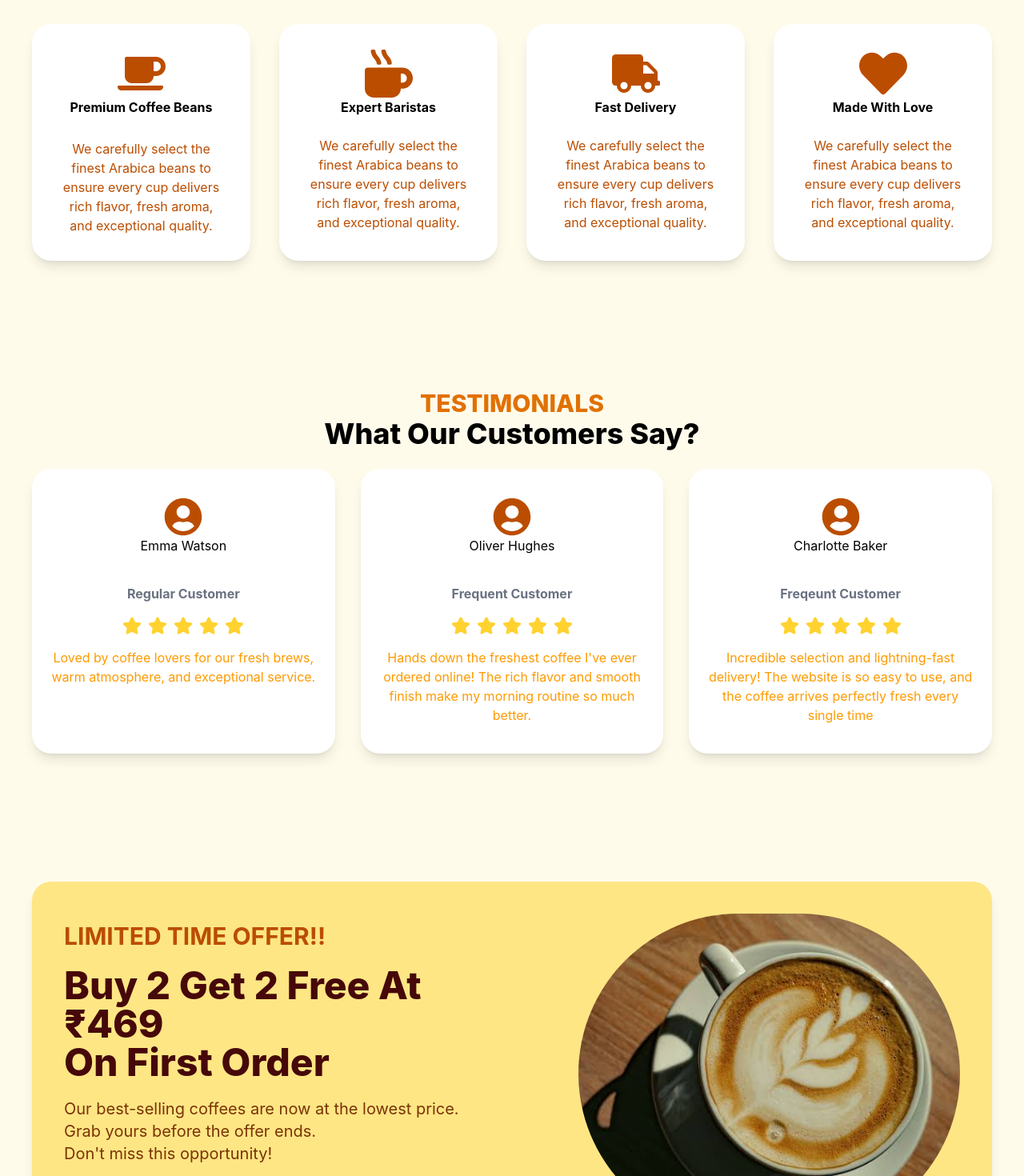
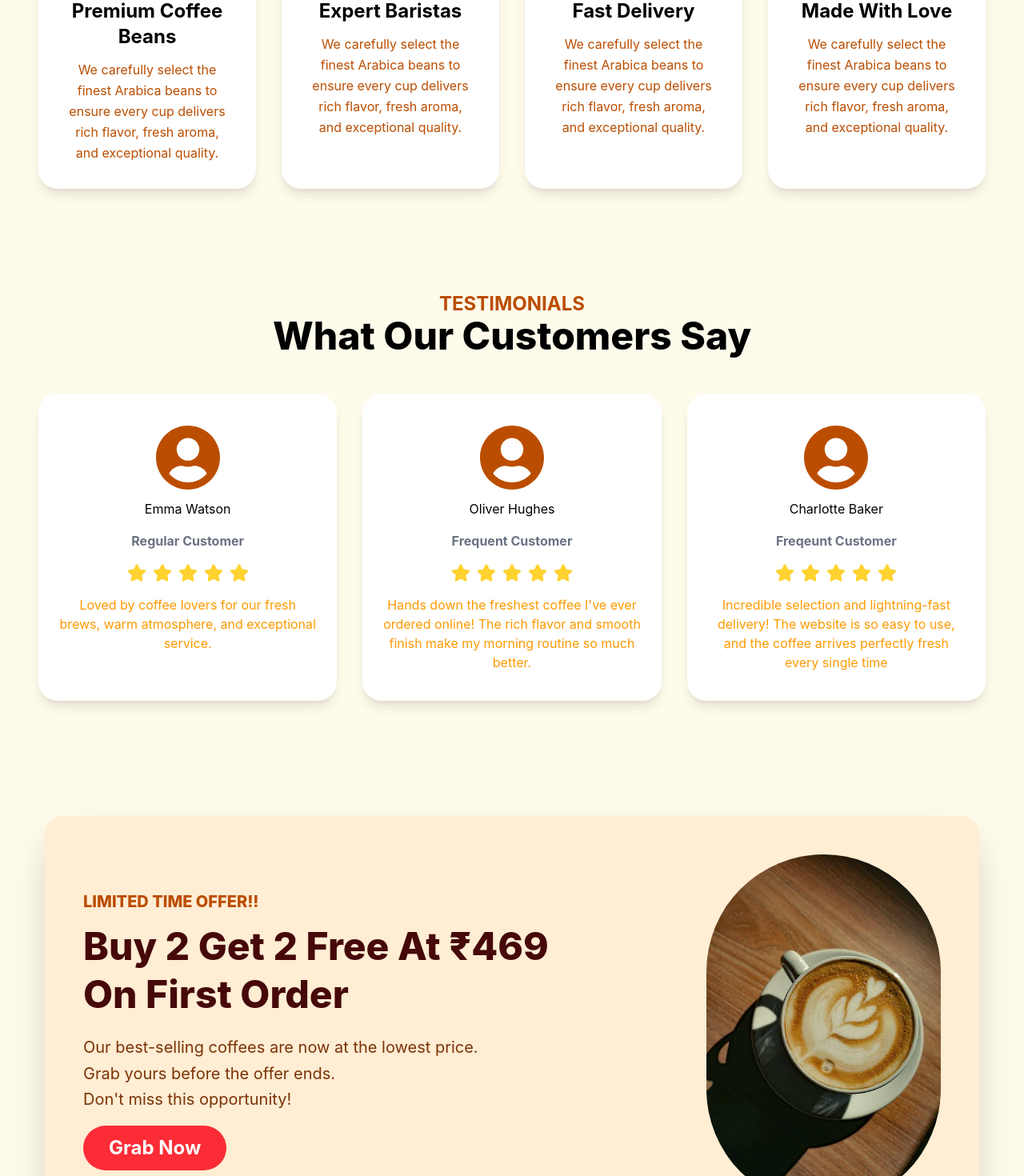
Before and after one commit to siddhant07-ops/matties-coffee, a React (Vite) app: page / in a window 1280 px wide. Shown: the part 920-2390 px from the top of the page at 80% size. Built offline with nearby package versions, Linux system fonts and the light colour scheme.

Commit message:
Final updated code

```diff
--- a/src/App.jsx
+++ b/src/App.jsx
@@ -6,6 +6,7 @@ import WhyChooseUs from "./components/WhyChooseUs";
 import Testimonials from "./components/Testimonials";
 import SpecialOffer from "./components/SpecialOffer";
 import Gallery from "./components/Gallery";
+import BestSellers from "./components/BestSellers";
 import Newsletter from "./components/Newsletter";
 import Footer from "./components/Footer";
 
@@ -35,6 +36,7 @@ function App() {
       <Testimonials />
       <SpecialOffer />
       <Gallery />
+      <BestSellers />
       <Newsletter />
       <Footer />
 
--- a/src/components/Gallery.jsx
+++ b/src/components/Gallery.jsx
@@ -19,7 +19,7 @@ function Gallery (){
             OUR GALLERY
         </h1>
         {/*Big Heading*/}
-        <h1 className="font-extrabold text-3xl text-center text-red-950">
+        <h1 className="font-extrabold text-3xl mb-6 text-center text-red-950">
             Fresh Moments Captured📸
         </h1>
 
--- a/src/components/Hero.jsx
+++ b/src/components/Hero.jsx
@@ -54,7 +54,7 @@ function Hero() {
           <img
             src={latte}
             alt="Hot Latte"
-className="w-full max-w-[550px] h-auto rounded-[40px] object-contain shadow-xl hover:shadow-amber-950 hover:scale-105 transition-all duration-500 cursor-pointer"           />
+          className="w-full max-w-[400px] h-auto rounded-[40px] object-contain shadow-xl hover:shadow-amber-950 hover:scale-100 transition-all duration-500 cursor-pointer"           />
         </div>
 
       </div>
--- a/src/components/Newsletter.jsx
+++ b/src/components/Newsletter.jsx
@@ -18,8 +18,9 @@ function Newsletter() {
   };
 
   return (
-    <section className="px-10 py-10 justify-between items-center bg-amber-200 rounded-3xl shadow-lg  hover:scale-100 hover:-translate-y-px hover:shadow-amber-700 transition-all duration-300">
+    <section className="px-6 md:px-12 py-16 bg-amber-50">
       {/* Small Heading */}
+    <div className="bg-amber-100 rounded-3xl shadow-lg p-6 hover:scale-105 hover:shadow-amber-300 transition duration-500">
       <h3 className="text-center text-amber-700 rounded-3xl gap-16  font-extrabold text-3xl">
         NEWSLETTER📰
       </h3>
@@ -53,6 +54,7 @@ function Newsletter() {
           Subscribe
         </button>
       </div>
+    </div>
 
       {/* Success / Error Message */}
       {message && (
--- a/src/components/SpecialOffer.jsx
+++ b/src/components/SpecialOffer.jsx
@@ -2,27 +2,25 @@ import offerlatte from "../assets/offerlatte.jpg";
 
 function SpecialOffer() {
   return (
-    <section className="bg-amber-50 px-10 py-20">
-      <div className="flex justify-between items-center gap-16 bg-amber-200 rounded-3xl shadow-lg p-10 hover:scale-100 hover:-translate-y-px hover:shadow-amber-700 transition-all duration-300">
-
+    <section className="bg-amber-50 py-20 px-14">
+<div className="flex flex-col-reverse md:flex-row  items-center justify-between gap-10 hover:scale-105 hover:shadow-amber-600 shadow-2xl transition-all duration-500 bg-orange-100 rounded-3xl px-8 md:px-12 py-12">
         {/* Left Side */}
-        <div className="flex flex-col gap-5">
-
+<div className="flex-1 text-center md:text-left">
           {/* Small Heading */}
-          <h2 className="text-3xl font-bold text-amber-700">
-            LIMITED TIME OFFER!!
+          <h2 className="text-2xl md:text-xl font-extrabold text-amber-700">
+         LIMITED TIME OFFER!!
           </h2>
 
           {/* Big Heading */}
-          <h1 className="text-5xl font-extrabold text-red-950">
-            Buy 2 Get 2 Free At ₹469
+          <h1 className="text-3xl md:text-5xl font-extrabold text-red-950 leading-tight mt-3">
+             Buy 2 Get 2 Free At ₹469
             <br />
             On First Order
           </h1>
 
           {/* Paragraph */}
-          <p className="text-xl text-amber-900">
-            Our best-selling coffees are now at the lowest price.
+          <p className="text-base md:text-xl text-amber-900 mt-5 leading-relaxed">
+              Our best-selling coffees are now at the lowest price.
             <br />
             Grab yours before the offer ends.
             <br />
@@ -30,7 +28,7 @@ function SpecialOffer() {
           </p>
 
           {/* Button */}
-          <button className="w-fit px-8 py-3 hover:-translate-y-1  bg-red-500 rounded-full text-2xl text-white font-bold hover:bg-orange-500 hover:scale-110 transition duration-500 shadow-orange-300 hover:shadow-xl">
+          <button className="w-fit px-8 py-3 hover:-translate-y-1 mt-4 bg-red-500 rounded-full text-2xl text-white font-bold hover:bg-orange-500 hover:scale-110 transition duration-500 shadow-orange-300 hover:shadow-xl">
             Grab Now
           </button>
 
@@ -40,7 +38,7 @@ function SpecialOffer() {
         <img
          src={offerlatte}
          alt="Offer latte"
-        className="w-120 h-100 hover:scale-105 transition-all duration-500  shadow-orange-300 object-cover rounded-full"
+        className="w-auto h-110  hover:scale-105 transition duration-500 hover:-translate-y-1 hover:shadow-xl shadow-amber-900 object-cover rounded-full"
         />
 
       </div>
--- a/src/components/Testimonials.jsx
+++ b/src/components/Testimonials.jsx
@@ -1,26 +1,25 @@
 import { FaUserCircle, FaStar } from "react-icons/fa";
 function Testimonials(){
 return(
-    <section className="px-10 py-20 bg-amber-50">
+<section className="px-10 md:px-12 py-16 bg-amber-50">
         {/*Small Heading*/}
-        <h2 className="text-center text-3xl font-extrabold text-amber-600">
-            TESTIMONIALS
+        <h2 className="text-center text-2xl md:text-2xl font-bold text-amber-700">
+             TESTIMONIALS
         </h2>
-        {/*Main Heading*/}
-        <h1 className="text-4xl mb-6 text-center font-extrabold">
-            What Our Customers Say?
-        </h1>
+       {/*Main Heading*/}
+<h1 className="text-center text-3xl md:text-5xl font-extrabold  mb-12">
+    What Our Customers Say
+</h1>
 
         {/*Card Container*/}
 
-        <div className="grid grid-cols-3 gap-8">
-
+<div className="grid grid-cols-1 sm:grid-cols-2 lg:grid-cols-3 gap-8">
             {/*Card-1 */}
 
-            <div className="flex flex-col items-center text-center bg-white rounded-3xl shadow-lg py-9 px-6 hover:scale-110 hover:-translate-y-px hover:shadow-amber-700 transition-all duration-300">
-                <FaUserCircle className="text-5xl text-amber-700 mx-auto"/>
+            <div className="flex flex-col items-center text-center bg-white rounded-3xl shadow-lg py-9 px-6 hover:scale-105 hover:-translate-y-px hover:shadow-amber-700 transition-all duration-300">
+                <FaUserCircle className="text-5xl w-20 h-22 text-amber-700 mx-auto"/>
 
-                <h2 className="mb-5">
+                <h2 className="mt-2">
                     Emma Watson
                 </h2>
 
@@ -29,7 +28,7 @@ return(
             </p>
 
 
-            <p className="flex gap-2 text-2xl items-center mb-4 text-amber-300 mx-auto">
+            <p className="flex gap-2 text-2xl hover:scale-110 transition-transform duration-300 items-center mb-4 text-amber-300 mx-auto">
                 <FaStar />
                 <FaStar />
                 <FaStar />
@@ -45,10 +44,10 @@ return(
             </div>
 
            {/*Card-2*/}
-            <div className="flex flex-col items-center text-center bg-white rounded-3xl shadow-lg py-9 px-6 hover:scale-110 hover:-translate-y-px hover:shadow-amber-700 transition-all duration-300">
-                <FaUserCircle className="text-5xl text-amber-700 mx-auto"/>
+            <div className="flex flex-col items-center text-center bg-white rounded-3xl shadow-lg py-9 px-6 hover:scale-105 hover:-translate-y-px hover:shadow-amber-700 transition-all duration-300">
+                <FaUserCircle className="text-5xl w-20 h-22 text-amber-700 mx-auto"/>
 
-                <h2 className="mb-5">
+                <h2 className="mt-2">
                     Oliver Hughes
                 </h2>
 
@@ -57,7 +56,7 @@ return(
             </p>
 
 
-            <p className="flex gap-2 text-2xl items-center mb-4 text-amber-300 mx-auto">
+            <p className="flex gap-2 text-2xl hover:scale-110 transition-transform duration-300 items-center mb-4 text-amber-300 mx-auto">
                 <FaStar />
                 <FaStar />
                 <FaStar />
@@ -72,10 +71,10 @@ return(
             </div>
 
             {/*Card-3 */}
-            <div className="flex flex-col items-center text-center bg-white rounded-3xl shadow-lg py-9 px-6 hover:scale-110 hover:-translate-y-px hover:shadow-amber-700 transition-all duration-300">
-                <FaUserCircle className="text-5xl text-amber-700 mx-auto"/>
+            <div className="flex flex-col items-center text-center bg-white rounded-3xl shadow-lg py-9 px-6 hover:scale-105 hover:-translate-y-px hover:shadow-amber-700 transition-all duration-300">
+                <FaUserCircle className="text-5xl w-20 h-22 text-amber-700 mx-auto"/>
 
-                <h2 className="mb-5">
+                <h2 className="mt-2">
                     Charlotte Baker
                 </h2>
 
@@ -84,7 +83,7 @@ return(
             </p>
 
 
-            <p className="flex gap-2 text-2xl items-center mb-4 text-amber-300 mx-auto">
+            <p className="flex gap-2 text-2xl hover:scale-110 transition-transform duration-300 items-center mb-4 text-amber-300 mx-auto">
                 <FaStar />
                 <FaStar />
                 <FaStar />
--- a/src/components/WhyChooseUs.jsx
+++ b/src/components/WhyChooseUs.jsx
@@ -1,29 +1,28 @@
 import { FaCoffee, FaMugHot, FaTruck, FaHeart } from "react-icons/fa";
 function WhyChooseUs() {
     return(
-<section className="px-10 py-20 bg-amber-50">
+<section className="px-6 md:px-12 py-16 bg-amber-50">
 
     {/*Small Heading*/}
-    <h1 className="text-center text-4xl mb-4 font-extrabold text-amber-700">
+    <h1 className="text-center text-2xl md:text-2xl font-serif text-amber-700">
         WHY CHOOSE US?
     </h1>
 
     {/*Big Heading */}
-    <h1 className="text-center font-extrabold text-4xl mb-12">
+    <h1 className="text-center text-3xl md:text-5xl font-extrabold mt-3 mb-12">
     Why People love Mattie's Coffee
     </h1>
 
     {/*Cards Container*/}
-    <div className=" grid grid-cols-4 gap-9">
+    <div className="grid grid-cols-1 sm:grid-cols-2 lg:grid-cols-4 gap-8">
 
-        <div className="justify-center mb- bg-white rounded-3xl shadow-lg p-8 text-center hover:scale-110 hover:-translate-y-px hover:shadow-amber-700 transition-all duration-300">
-            <FaCoffee className="text-6xl text-amber-700 mx-auto" />
-
-        <div className="text-black font-bold">
+        <div className="bg-white rounded-3xl shadow-lg p-8 text-center hover:-translate-y-2 hover:shadow-2xl transition-all duration-300">
+        <FaCoffee className="text-5xl md:text-6xl text-amber-700 mx-auto mb-5" />
+        <div className="text-2xl font-bold mb-3">
             Premium Coffee Beans
         </div>
 
-        <p className="text-amber-700 mt-7">
+        <p className="text-amber-700 leading-relaxed">
             We carefully select the finest Arabica beans to ensure every cup delivers rich flavor, fresh aroma, and exceptional quality.
         </p>
 
@@ -32,14 +31,14 @@ function WhyChooseUs() {
         {/*Card-2*/}
         {/*Cards Container*/}
 
-        <div className="justify-center bg-white rounded-3xl shadow-lg p-8 text-center hover:scale-110 hover:-translate-y-px hover:shadow-amber-700 transition-all duration-300">
-            <FaMugHot className="text-6xl text-amber-700 mx-auto" />
+        <div className="bg-white rounded-3xl shadow-lg p-8 text-center hover:-translate-y-2 hover:shadow-2xl transition-all duration-300">
+            <FaMugHot className="text-5xl md:text-6xl text-amber-700 mx-auto mb-5" />
 
-        <div className="text-black font-bold mb-6">
+        <div className="text-2xl font-bold mb-3">
             Expert Baristas
         </div>
 
-        <p className="text-amber-700">
+        <p className="text-amber-700  leading-relaxed">
             We carefully select the finest Arabica beans to ensure every cup delivers rich flavor, fresh aroma, and exceptional quality.
         </p>
 
@@ -48,14 +47,14 @@ function WhyChooseUs() {
         {/*Card-3*/}
         {/*Cards Container*/}
 
-        <div className="justify-center bg-white rounded-3xl shadow-lg p-8 text-center hover:scale-110 hover:-translate-y-px hover:shadow-amber-700 transition-all duration-300">
-            <FaTruck className="text-6xl text-amber-700 mx-auto"/>
+        <div className="bg-white rounded-3xl shadow-lg p-8 text-center hover:-translate-y-2 hover:shadow-2xl transition-all duration-300">
+            <FaTruck className="text-5xl md:text-6xl text-amber-700 mx-auto mb-5"/>
 
-        <div className="text-black font-bold mb-6">
+        <div className="text-2xl font-bold mb-3">
             Fast Delivery
         </div>
 
-        <p className="text-amber-700">
+        <p className="text-amber-700  leading-relaxed">
             We carefully select the finest Arabica beans to ensure every cup delivers rich flavor, fresh aroma, and exceptional quality.
         </p>
 
@@ -63,14 +62,14 @@ function WhyChooseUs() {
 
         {/*Card-4*/}
 
-        <div className="bg-white rounded-3xl shadow-lg p-8 text-center hover:scale-110 hover:-translate-y-px hover:shadow-amber-700 transition-all duration-300">
-            <FaHeart className="text-6xl text-amber-700 mx-auto" />
+        <div className="bg-white rounded-3xl shadow-lg p-8 text-center hover:-translate-y-2 hover:shadow-2xl transition-all duration-300">
+            <FaHeart className="text-5xl md:text-6xl mb-5 text-amber-700 mx-auto mb-5a" />
 
-        <div className="text-black font-bold mb-6">
+        <div className="text-2xl font-bold mb-3">
            Made With Love
         </div>
 
-        <p className="text-amber-700">
+        <p className="text-amber-700 leading-relaxed">
             We carefully select the finest Arabica beans to ensure every cup delivers rich flavor, fresh aroma, and exceptional quality.
         </p>
         </div>
```
Also changed, not shown: src/components/BestSellers.jsx (+13 -13 lines), src/components/Footer.jsx (+84 -71 lines).
